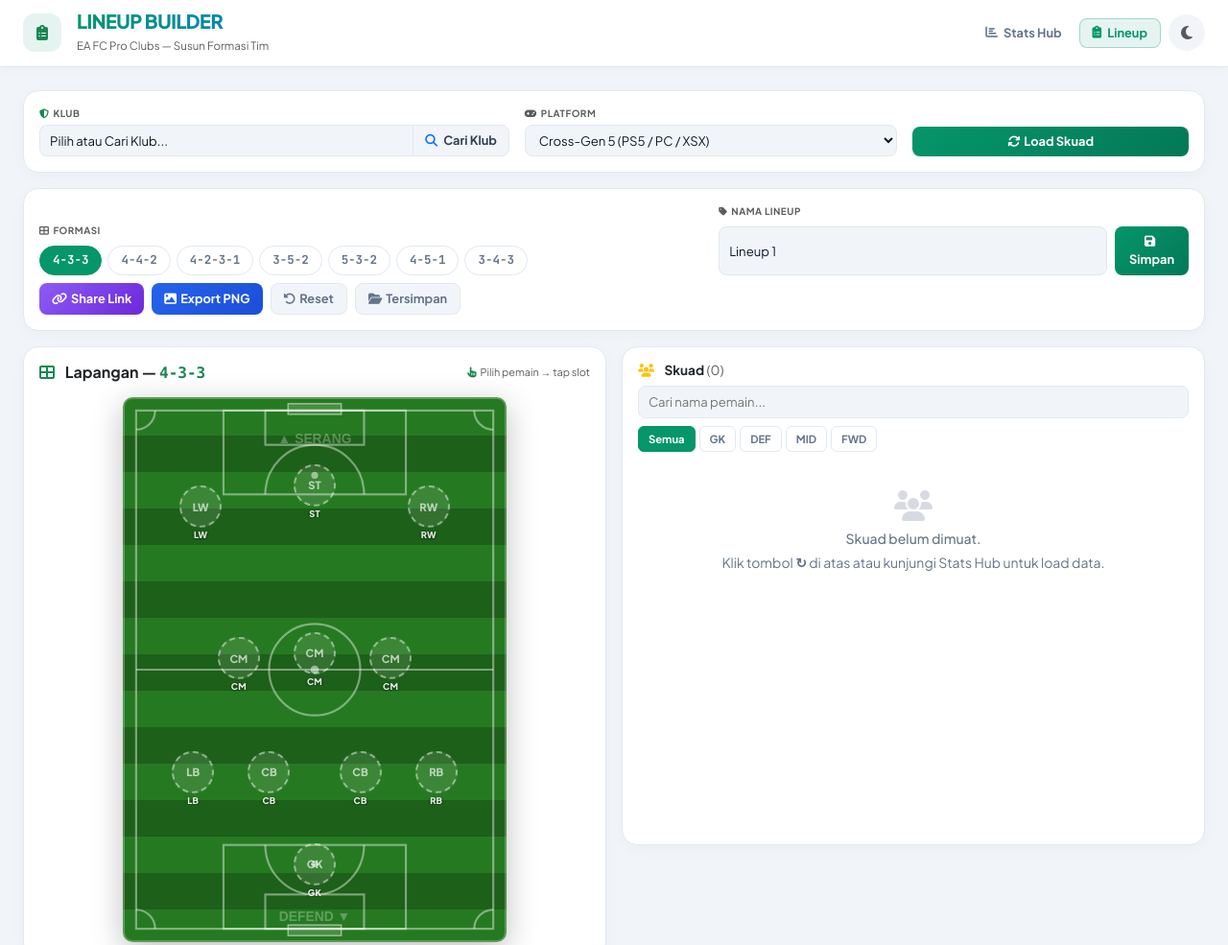
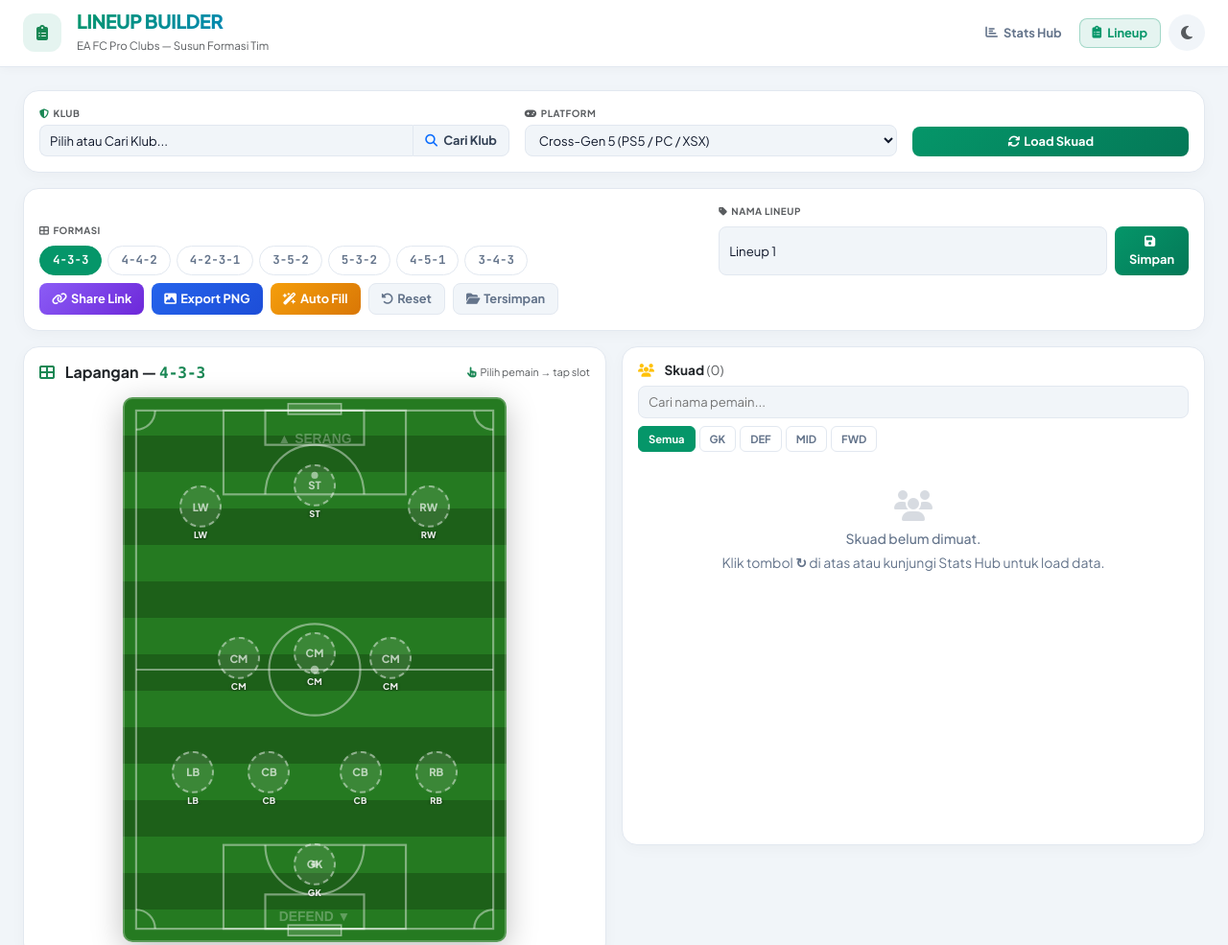
Before and after one commit to Andre9403/fcproclubs, a website: page lineup.html in a window 1280 px wide. Shown: the top 985 px of the page at 96% size. Drawn offline with nearby package versions, Linux system fonts and the light colour scheme.

Commit message:
feat: tambah tombol Auto Fill (statistik overall rating tertinggi per posisi)

```diff
--- a/lineup.html
+++ b/lineup.html
@@ -115,6 +115,8 @@
         .btn-export:hover { background: linear-gradient(135deg,#1d4ed8,#1e3a8a); color: white; }
         .btn-share { background: linear-gradient(135deg,#8b5cf6,#6d28d9); color: white; }
         .btn-share:hover { background: linear-gradient(135deg,#7c3aed,#5b21b6); color: white; }
+        .btn-autofill { background: linear-gradient(135deg,#f59e0b,#d97706); color: white; }
+        .btn-autofill:hover { background: linear-gradient(135deg,#d97706,#b45309); color: white; }
         .btn-reset  { background: var(--bg-page); color: var(--text-muted); border: 1px solid var(--border-color) !important; }
         .btn-reset:hover { border-color: #ef4444 !important; color: #ef4444; background: var(--bg-page); }
 
@@ -401,6 +403,9 @@
             </button>
             <button id="btnExport" class="btn-action btn-export" onclick="exportLineupPNG()">
                 <i class="fa-solid fa-image me-1"></i>Export PNG
+            </button>
+            <button class="btn-action btn-autofill" onclick="autoFillBest()">
+                <i class="fa-solid fa-wand-magic-sparkles me-1"></i>Auto Fill
             </button>
             <button class="btn-action btn-reset border" onclick="resetLineup()">
                 <i class="fa-solid fa-rotate-left me-1"></i>Reset
@@ -848,6 +853,48 @@ async function loadSharedLineup(base64Str) {
 /* ════════════════════════════════════════════
    INTERACTION
    ════════════════════════════════════════════ */
+function autoFillBest() {
+    if (!state.squad || state.squad.length === 0) return alert('Load skuad terlebih dahulu!');
+
+    // Sort players by rating (proOverall) descending
+    const sortedSquad = [...state.squad].sort((a, b) => {
+        const oA = parseInt(a.proOverall) || 0;
+        const oB = parseInt(b.proOverall) || 0;
+        return oB - oA;
+    });
+
+    const fData = FORMATIONS[state.formation];
+    if (!fData) return;
+
+    // Get currently used IDs to avoid duplicates
+    const usedIds = new Set(Object.values(state.slots).map(p => p && p._id).filter(Boolean));
+
+    // Pass 1: Fill exact position group matches
+    fData.slots.forEach(slot => {
+        if (!state.slots[slot.id]) {
+            const best = sortedSquad.find(p => !usedIds.has(p._id) && posToGroup(p.proPos) === slot.grp);
+            if (best) {
+                state.slots[slot.id] = best;
+                usedIds.add(best._id);
+            }
+        }
+    });
+
+    // Pass 2: Fill remaining empty slots with the best available player regardless of position
+    fData.slots.forEach(slot => {
+        if (!state.slots[slot.id]) {
+            const bestAny = sortedSquad.find(p => !usedIds.has(p._id));
+            if (bestAny) {
+                state.slots[slot.id] = bestAny;
+                usedIds.add(bestAny._id);
+            }
+        }
+    });
+
+    renderPitch();
+    renderSquad();
+}
+
 function selectPlayer(e, pid) {
     e.stopPropagation();
     const p = state.squad.find(x => x._id === pid);
```
